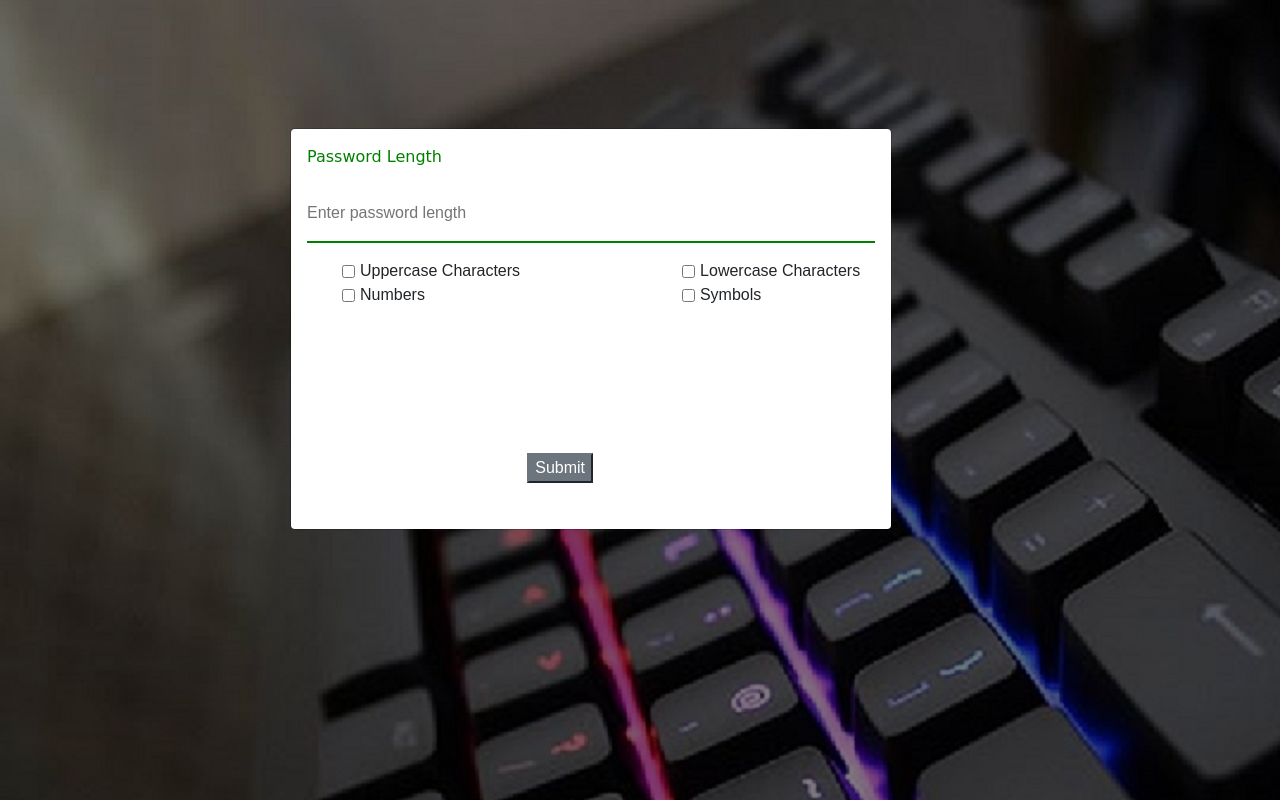
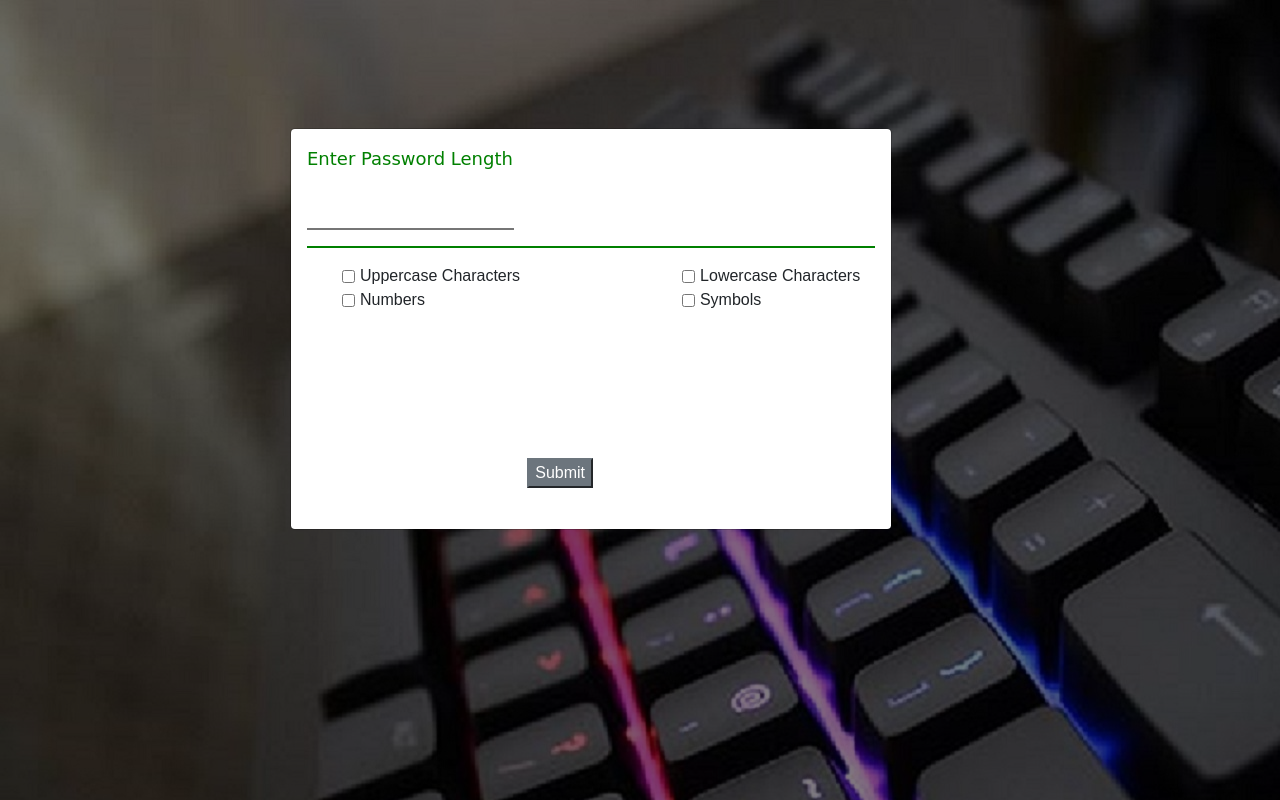
Before and after one commit to steffijerome0809/homeworkweek3, a plain HTML site: page index.html in a window 1280 px wide. Both pictures are taken after typing "Sample" into the empty fields and a click on the button "Generate password". Drawn offline with nearby package versions, Linux system fonts and the light colour scheme.

Commit message:
final project

```diff
--- a/Assets/css/stylepwd.css
+++ b/Assets/css/stylepwd.css
@@ -97,16 +97,17 @@ border-bottom-width: 0px;
 #exampleModalLabel
 {
   color:green;
-  font-size: medium;
+  font-size: large;
   font-family: cursive;
 }
+
 
 #password-length
 {
 
   border-top-width: 0px;
   border-right-width: 0px;
-  border-bottom-width: 0px;
+  border-bottom-width: 2px;
   border-left-width: 0px;
   padding:0px;
 
--- a/Assets/javascript/app.js
+++ b/Assets/javascript/app.js
@@ -8,6 +8,7 @@ const uppercasechar = document.getElementById('uppercase');
 const lowercasechar = document.getElementById('lowercase');
 const numbersinput = document.getElementById('numbers');
 const symbolsinput = document.getElementById('symbols');
+const generatebutton = document.getElementById('generate');
 
 const randomFunc = {
     lower: getRandomLower,
@@ -16,6 +17,17 @@ const randomFunc = {
     symbol: getRandomSymbol
 
 };
+// generatebutton
+
+generatebutton.addEventListener("click", function () {
+
+    passwordlength.value = " ";
+    lowercasechar.checked = false;
+    uppercasechar.checked = false;
+    numbersinput.checked = false;
+    symbolsinput.checked = false;
+
+});
 
 //  Event Listener
 
@@ -48,6 +60,7 @@ function generaterandompassword(lower, upper, number, symbol, length) {
     if (length >= 8 && length <= 128) {
 
         console.log(length);
+
 
         let generaterandompassword = '';
         const numberofcounts = lower + upper + number + symbol;
@@ -96,7 +109,7 @@ function getRandomUpper() {
 }
 
 function getRandomNumer() {
-    return String.fromCharCode(Math.floor(Math.random() * 26) + 48);
+    return String.fromCharCode(Math.floor(Math.random() * 10) + 48);
 }
 
 function getRandomSymbol() {
--- a/index.html
+++ b/index.html
@@ -37,11 +37,12 @@
                         <div class="modal-dialog" role="document">
                             <div class="modal-content">
                                 <div class="modal-header">
-                                    <h5 class="modal-title" id="exampleModalLabel"> Password Length </h5>
+                                    <h5 class="modal-title" id="exampleModalLabel"> Enter Password Length </h5>
                                 </div>
                                 <div class="modal-body">
                                     <div class="row-style">
-                                        <input type="text" id="password-length" placeholder="Enter password length">
+                                        <input type="text" id="password-length">
+
 
                                         <hr class="newline">
 
```
